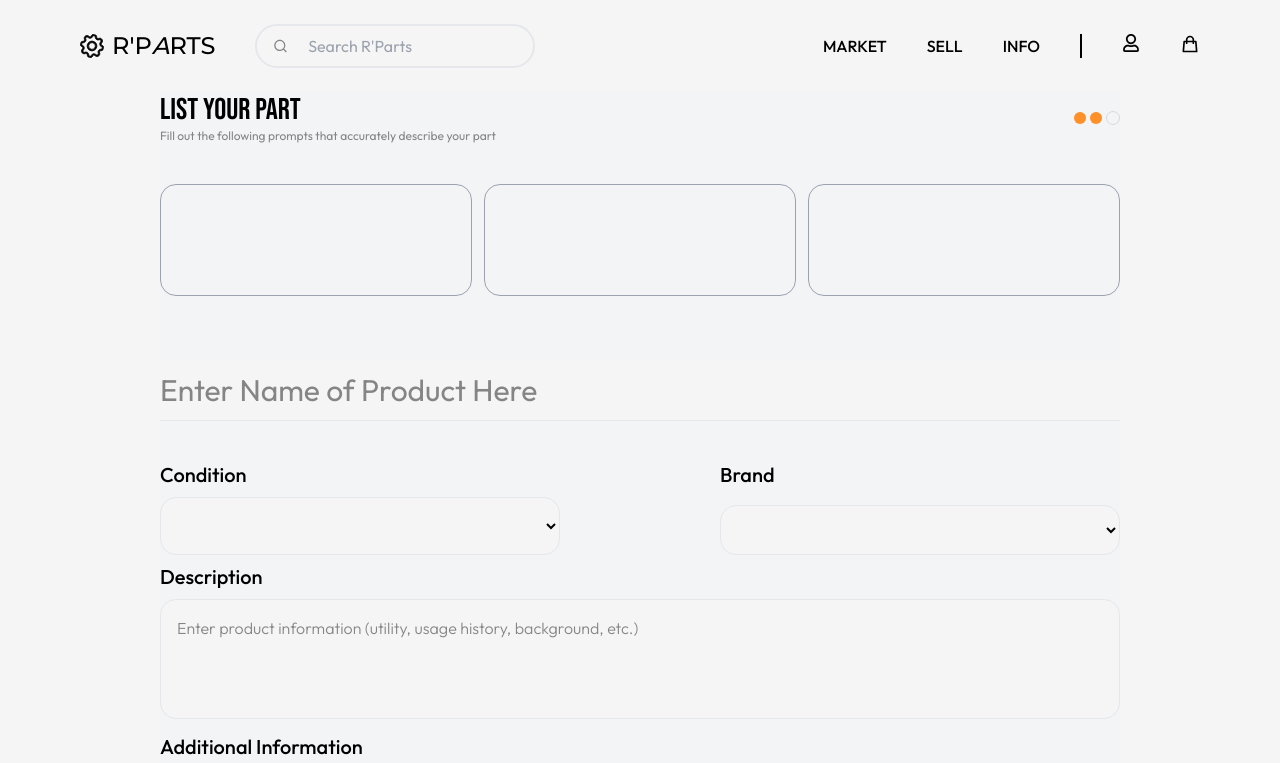
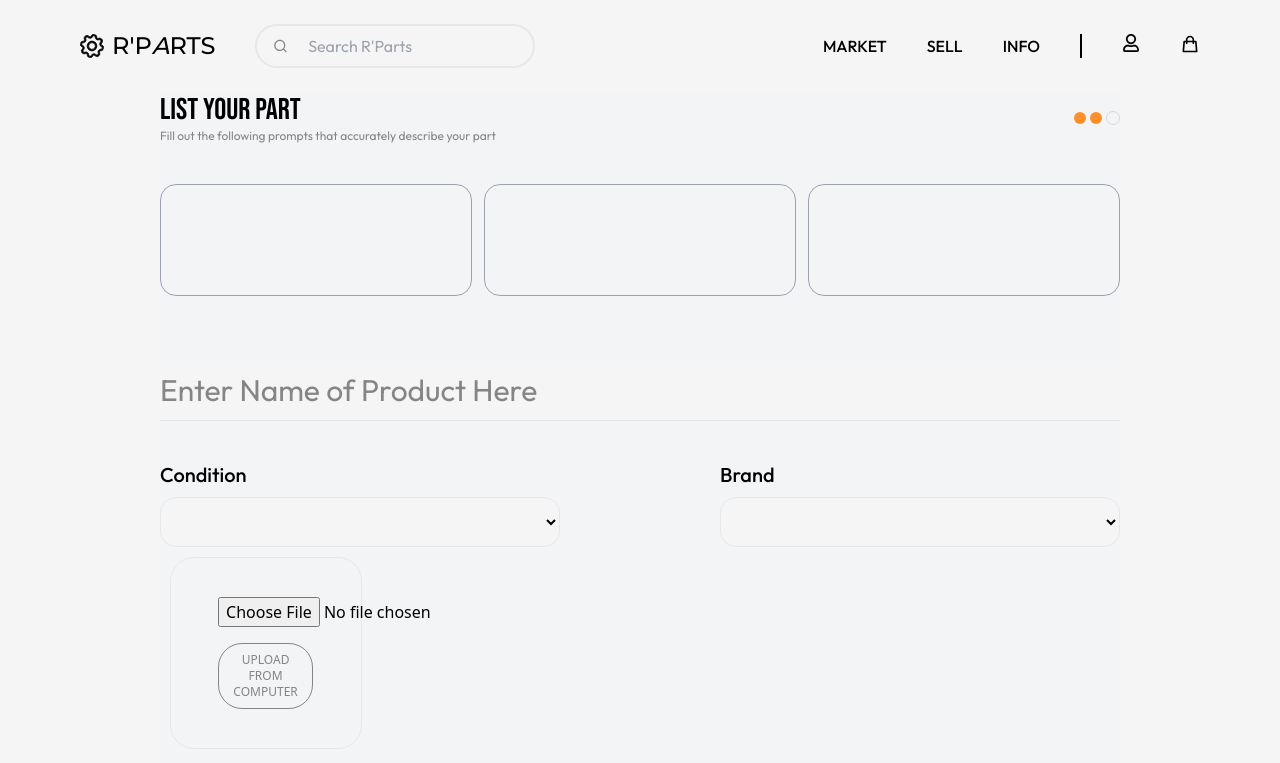
Before and after one commit to shahdivyank/r-parts, a Next.js app: page /sell in a window 1280 px wide. Shown: the top 763 px of the page. Built offline with nearby package versions, Linux system fonts and the light colour scheme.

Commit message:
Got one pic to show up, not working well at all

```diff
--- /dev/null
+++ b/src/components/sell/AddPhoto.jsx
@@ -0,0 +1,37 @@
+import React, { useState } from "react";
+
+const AddPhoto = ({ setImages, images }) => {
+  const [image, setImage] = useState(null);
+
+  const readFileAsBase64 = (file) => {
+    return new Promise((resolve, reject) => {
+      const reader = new FileReader();
+      reader.readAsDataURL(file);
+      reader.onload = () => resolve(reader.result);
+      reader.onerror = (error) => reject(error);
+    });
+  };
+
+  const handleUpload = async () => {
+    const base64String = await readFileAsBase64(image);
+    setImages([...images, base64String]);
+  };
+
+  return (
+    <>
+      <div className="border rounded-3xl aspect-square flex justify-center items-center flex-col w-1/5 m-[1%]">
+        <div className="w-1/2">
+          <input type="file" onChange={(e) => setImage(e.target.files[0])} />
+          <button
+            className="border border-parts-gray-500 py-2 px-3 mt-4 text-parts-gray-500 rounded-3xl text-xs"
+            onClick={handleUpload}
+          >
+            UPLOAD FROM COMPUTER
+          </button>
+        </div>
+      </div>
+    </>
+  );
+};
+
+export default AddPhoto;
--- a/src/components/sell/Information.jsx
+++ b/src/components/sell/Information.jsx
@@ -1,4 +1,8 @@
+import AddPhoto from "./AddPhoto.jsx";
+import { useState } from "react";
+
 const Information = ({ setState }) => {
+  const [images, setImages] = useState([]);
   return (
     <div>
       <div className="flex justify-between my-10">
@@ -21,7 +25,7 @@ const Information = ({ setState }) => {
           <div className="text-xl font-outfit font-medium mb-2">Condition</div>
           <select
             name="condition"
-            className="focus:outline-none w-full border rounded-2xl p-4 bg-parts-gray-100"
+            className="focus:outline-none w-full border rounded-2xl px-4 py-3 bg-parts-gray-100"
           >
             <option value=""></option>
             <option value="new">New</option>
@@ -31,7 +35,7 @@ const Information = ({ setState }) => {
           </select>
         </div>
         <div className="w-5/12 ml-2">
-          <div className="text-xl font-outfit font-medium mb-4">Brand</div>
+          <div className="text-xl font-outfit font-medium mb-2">Brand</div>
           <select
             name="brand"
             className="focus:outline-none w-full border rounded-2xl px-4 py-3 bg-parts-gray-100"
@@ -42,6 +46,8 @@ const Information = ({ setState }) => {
           </select>
         </div>
       </div>
+
+      <AddPhoto setImages={setImages} images={images} />
 
       <div>
         <div className="text-xl font-outfit font-medium my-2">Description</div>
```
